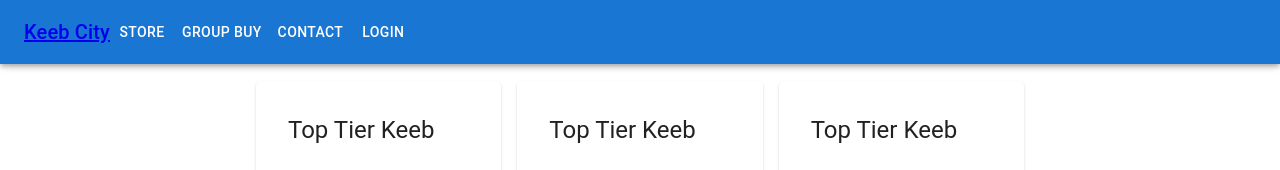
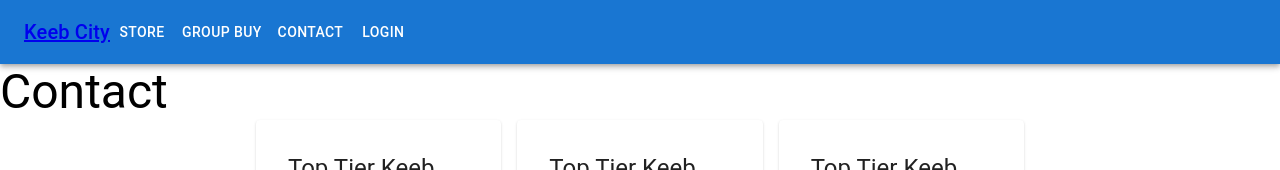
Before and after one commit to ChetanTakyar/Keyboard-Store, a React (Create React App) app in the folder online-store/: page /contact in a window 1280 px wide. Shown: the top 170 px of the page. Built offline with nearby package versions, Linux system fonts and the light colour scheme.

Commit message:
fixed elements going under nav

```diff
--- a/online-store/src/components/Navbar.js
+++ b/online-store/src/components/Navbar.js
@@ -9,7 +9,7 @@ class Navbar extends Component {
           flexGrow: 1,
         }}
       >
-        <AppBar>
+        <AppBar position="static">
           <Toolbar>
             <Link to="/">
               <Typography
--- a/online-store/src/pages/Contact.js
+++ b/online-store/src/pages/Contact.js
@@ -1,11 +1,20 @@
 import React, { Component } from "react";
+
+import {
+  Typography
+} from '@mui/material';
+
 import StoreGrid from "../components/StoreGrid";
 
 export default class Home extends Component {
   render() {
     return (
       <div>
-        <h1> Contact </h1>
+        <Typography
+          variant="h3"
+          component="div">
+          Contact
+        </Typography>
         <StoreGrid />
       </div>
     );
--- a/online-store/src/pages/GroupBuy.js
+++ b/online-store/src/pages/GroupBuy.js
@@ -1,12 +1,20 @@
-import { Typography } from "@mui/material";
 import React, { Component } from "react";
+
+import {
+  Typography
+} from "@mui/material";
+
 import StoreGrid from "../components/StoreGrid";
 
 export default class Home extends Component {
   render() {
     return (
       <div>
-        <Typography xs={{ alignContent: "center" }}> Group Buy </Typography>
+        <Typography
+          variant="h3"
+          component="div">
+          Group Buy
+        </Typography>
         <StoreGrid />
       </div>
     );
```
